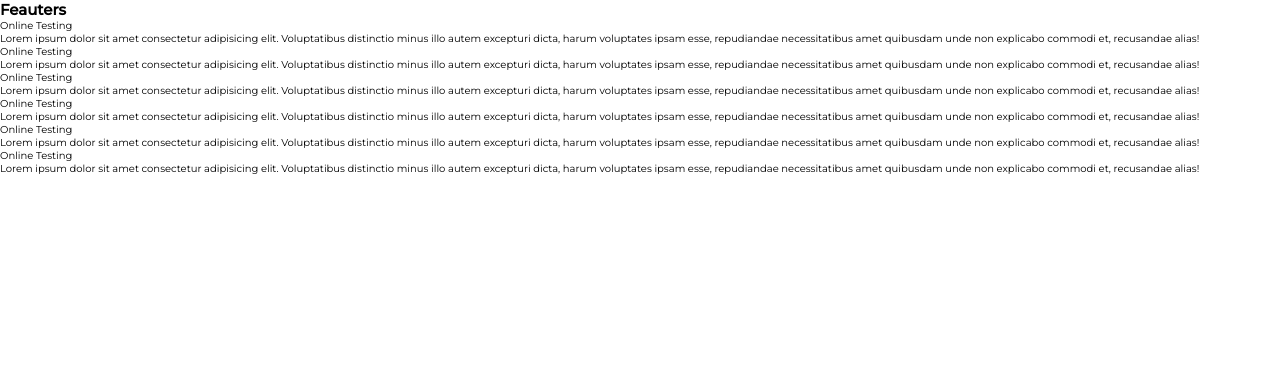
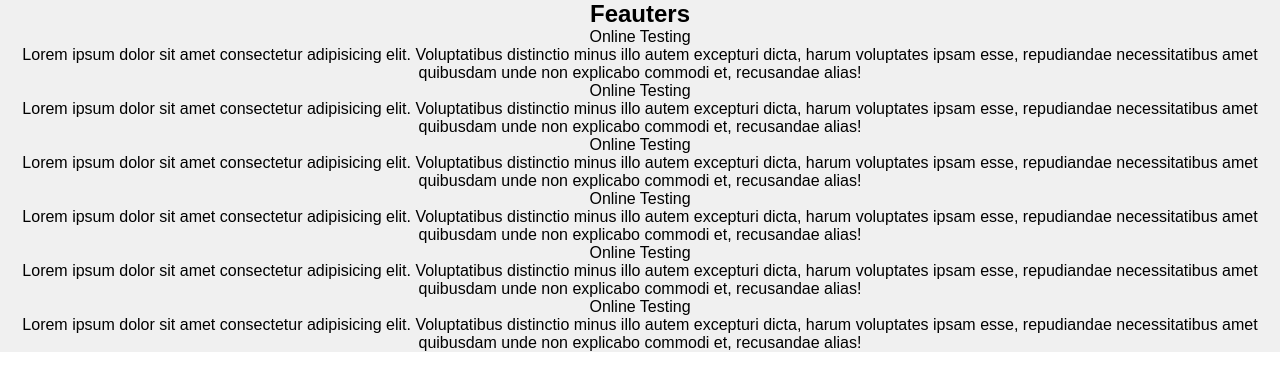
Before and after one commit to tatu7/education_project, a React (Create React App) app: page / in a window 1280 px wide. Shown: the top 390 px of the page. Built offline with nearby package versions, Linux system fonts and the light colour scheme.

Commit message:
feauters className fixed

```diff
--- a/src/components/Features/Features.jsx
+++ b/src/components/Features/Features.jsx
@@ -5,16 +5,14 @@ import "../main.scss";
 function Features() {
   return (
     <div className="feauters">
-      <div className="featurs_title">
-        <h2>Feauters</h2>
-      </div>
-      <div className="feauters_cards">
-        <div className="feauters_cards__card card1">
-          <div className="feauters_cards__card--picture"></div>
-          <div className="feauters_cards__card--title">
+      <h2 className="featurs__title">Feauters</h2>
+      <div className="feauters__cards">
+        <div className="feauters__cards--card card1">
+          <div className="feauters__card--card--picture"></div>
+          <div className="feauters__cards--card--title">
             <p>Online Testing</p>
           </div>
-          <div className="feauters_cards__card--description">
+          <div className="feauters__cards--card--description">
             <p>
               Lorem ipsum dolor sit amet consectetur adipisicing elit.
               Voluptatibus distinctio minus illo autem excepturi dicta, harum
@@ -23,12 +21,12 @@ function Features() {
             </p>
           </div>
         </div>
-        <div className="feauters_cards__card card2">
-          <div className="feauters_cards__card--picture"></div>
-          <div className="feauters_cards__card--title">
+        <div className="feauters__cards--card card1">
+          <div className="feauters__card--card--picture"></div>
+          <div className="feauters__cards--card--title">
             <p>Online Testing</p>
           </div>
-          <div className="feauters_cards__card--description">
+          <div className="feauters__cards--card--description">
             <p>
               Lorem ipsum dolor sit amet consectetur adipisicing elit.
               Voluptatibus distinctio minus illo autem excepturi dicta, harum
@@ -37,12 +35,12 @@ function Features() {
             </p>
           </div>
         </div>
-        <div className="feauters_cards__card card3">
-          <div className="feauters_cards__card--picture"></div>
-          <div className="feauters_cards__card--title">
+        <div className="feauters__cards--card card1">
+          <div className="feauters__card--card--picture"></div>
+          <div className="feauters__cards--card--title">
             <p>Online Testing</p>
           </div>
-          <div className="feauters_cards__card--description">
+          <div className="feauters__cards--card--description">
             <p>
               Lorem ipsum dolor sit amet consectetur adipisicing elit.
               Voluptatibus distinctio minus illo autem excepturi dicta, harum
@@ -51,12 +49,12 @@ function Features() {
             </p>
           </div>
         </div>
-        <div className="feauters_cards__card card4">
-          <div className="feauters_cards__card--picture"></div>
-          <div className="feauters_cards__card--title">
+        <div className="feauters__cards--card card1">
+          <div className="feauters__card--card--picture"></div>
+          <div className="feauters__cards--card--title">
             <p>Online Testing</p>
           </div>
-          <div className="feauters_cards__card--description">
+          <div className="feauters__cards--card--description">
             <p>
               Lorem ipsum dolor sit amet consectetur adipisicing elit.
               Voluptatibus distinctio minus illo autem excepturi dicta, harum
@@ -65,12 +63,12 @@ function Features() {
             </p>
           </div>
         </div>
-        <div className="feauters_cards__card card5">
-          <div className="feauters_cards__card--picture"></div>
-          <div className="feauters_cards__card--title">
+        <div className="feauters__cards--card card1">
+          <div className="feauters__card--card--picture"></div>
+          <div className="feauters__cards--card--title">
             <p>Online Testing</p>
           </div>
-          <div className="feauters_cards__card--description">
+          <div className="feauters__cards--card--description">
             <p>
               Lorem ipsum dolor sit amet consectetur adipisicing elit.
               Voluptatibus distinctio minus illo autem excepturi dicta, harum
@@ -79,12 +77,12 @@ function Features() {
             </p>
           </div>
         </div>
-        <div className="feauters_cards__card card6">
-          <div className="feauters_cards__card--picture"></div>
-          <div className="feauters_cards__card--title">
+        <div className="feauters__cards--card card1">
+          <div className="feauters__card--card--picture"></div>
+          <div className="feauters__cards--card--title">
             <p>Online Testing</p>
           </div>
-          <div className="feauters_cards__card--description">
+          <div className="feauters__cards--card--description">
             <p>
               Lorem ipsum dolor sit amet consectetur adipisicing elit.
               Voluptatibus distinctio minus illo autem excepturi dicta, harum
--- a/src/components/Features/_features.scss
+++ b/src/components/Features/_features.scss
@@ -0,0 +1,12 @@
+.feauters {
+  width: 100%;
+  background-color: #f0f0f0;
+  font-family: sans-serif;
+  font-size: 16px;
+
+  h2,
+  p {
+    text-align: center;
+    font-family: sans-serif;
+  }
+}
```
